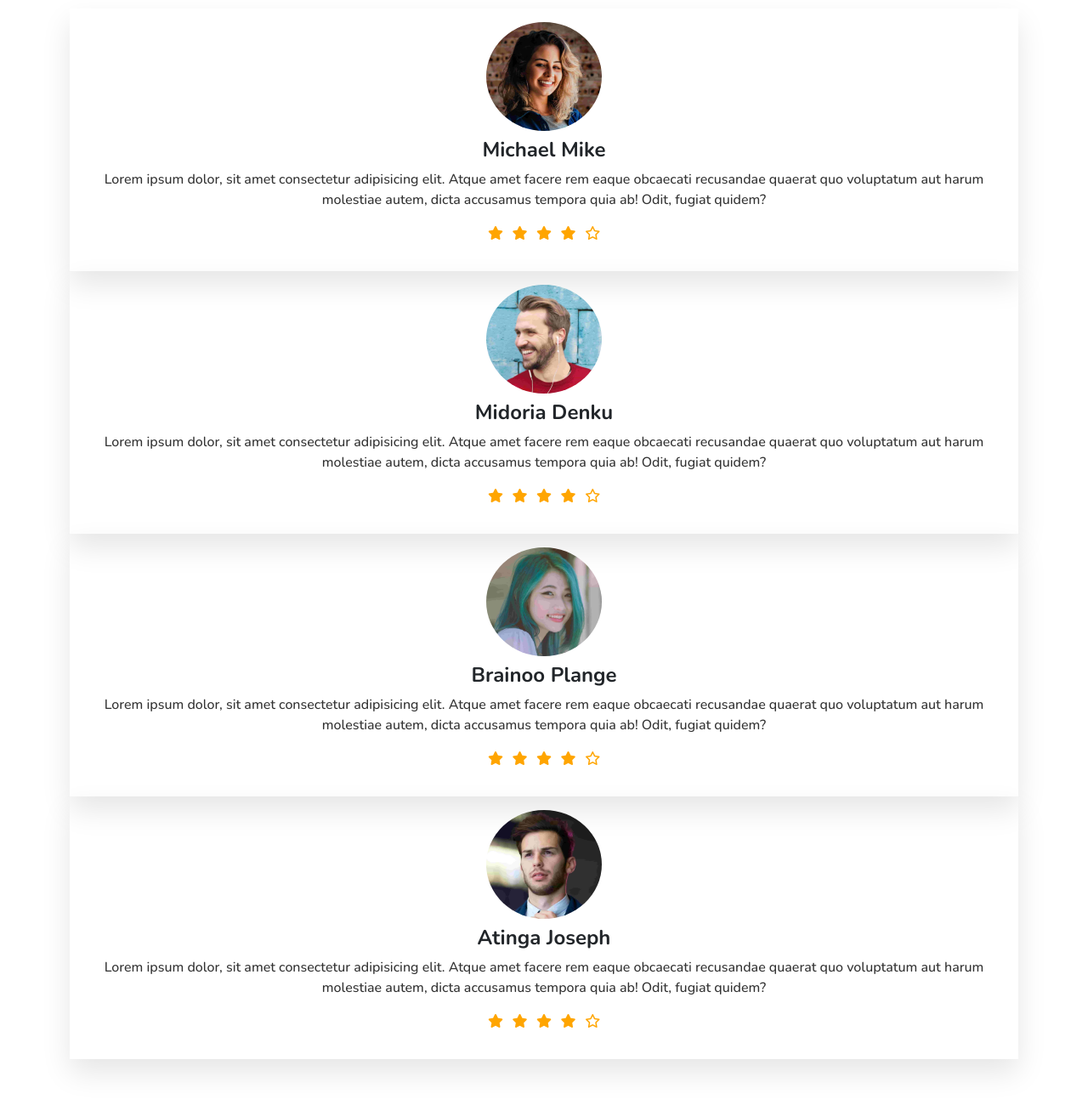
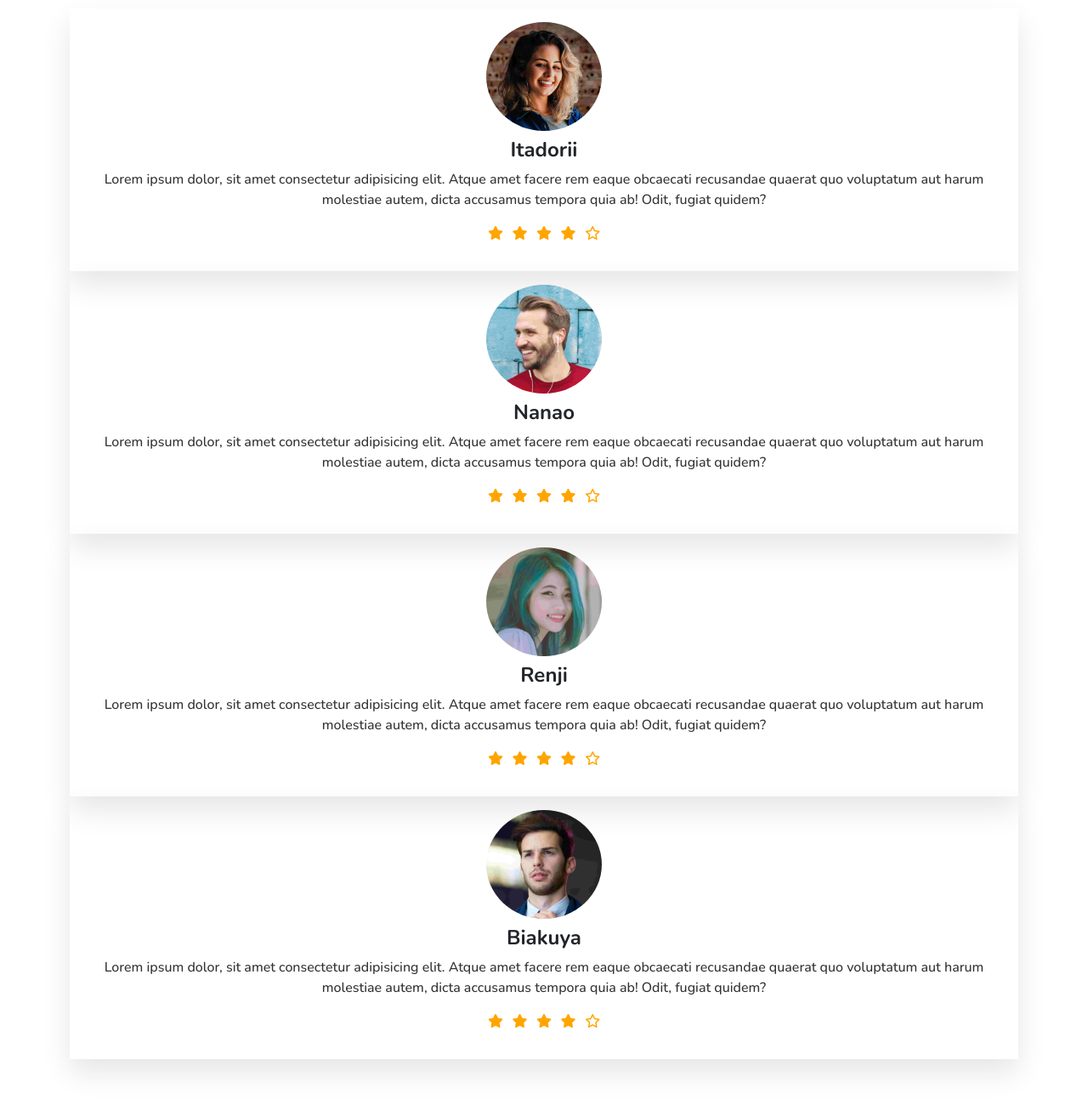
Before and after one commit to shift-48/travel, a plain HTML site: page index.html in a window 1280 px wide. Shown: the part 4334-5634 px from the top of the page at 85% size. Drawn offline with nearby package versions, Linux system fonts and the light colour scheme.

Commit message:
updated client names

```diff
--- a/index.html
+++ b/index.html
@@ -657,7 +657,7 @@
 						<div class="img">
 							<img src="images/pic1.png" alt="" />
 						</div>
-						<h4>Michael mike</h4>
+						<h4>Itadorii</h4>
 						<div class="sub">
 							<p>
 								Lorem ipsum dolor, sit amet consectetur adipisicing elit. Atque
@@ -679,7 +679,7 @@
 						<div class="img">
 							<img src="images/pic2.png" alt="" />
 						</div>
-						<h4>Midoria denku</h4>
+						<h4>Nanao</h4>
 						<div class="sub">
 							<p>
 								Lorem ipsum dolor, sit amet consectetur adipisicing elit. Atque
@@ -701,7 +701,7 @@
 						<div class="img">
 							<img src="images/pic3.png" alt="" />
 						</div>
-						<h4>brainoo plange</h4>
+						<h4>Renji</h4>
 						<div class="sub">
 							<p>
 								Lorem ipsum dolor, sit amet consectetur adipisicing elit. Atque
@@ -723,7 +723,7 @@
 						<div class="img">
 							<img src="images/pic4.png" alt="" />
 						</div>
-						<h4>atinga joseph</h4>
+						<h4>biakuya</h4>
 						<div class="sub">
 							<p>
 								Lorem ipsum dolor, sit amet consectetur adipisicing elit. Atque
```
